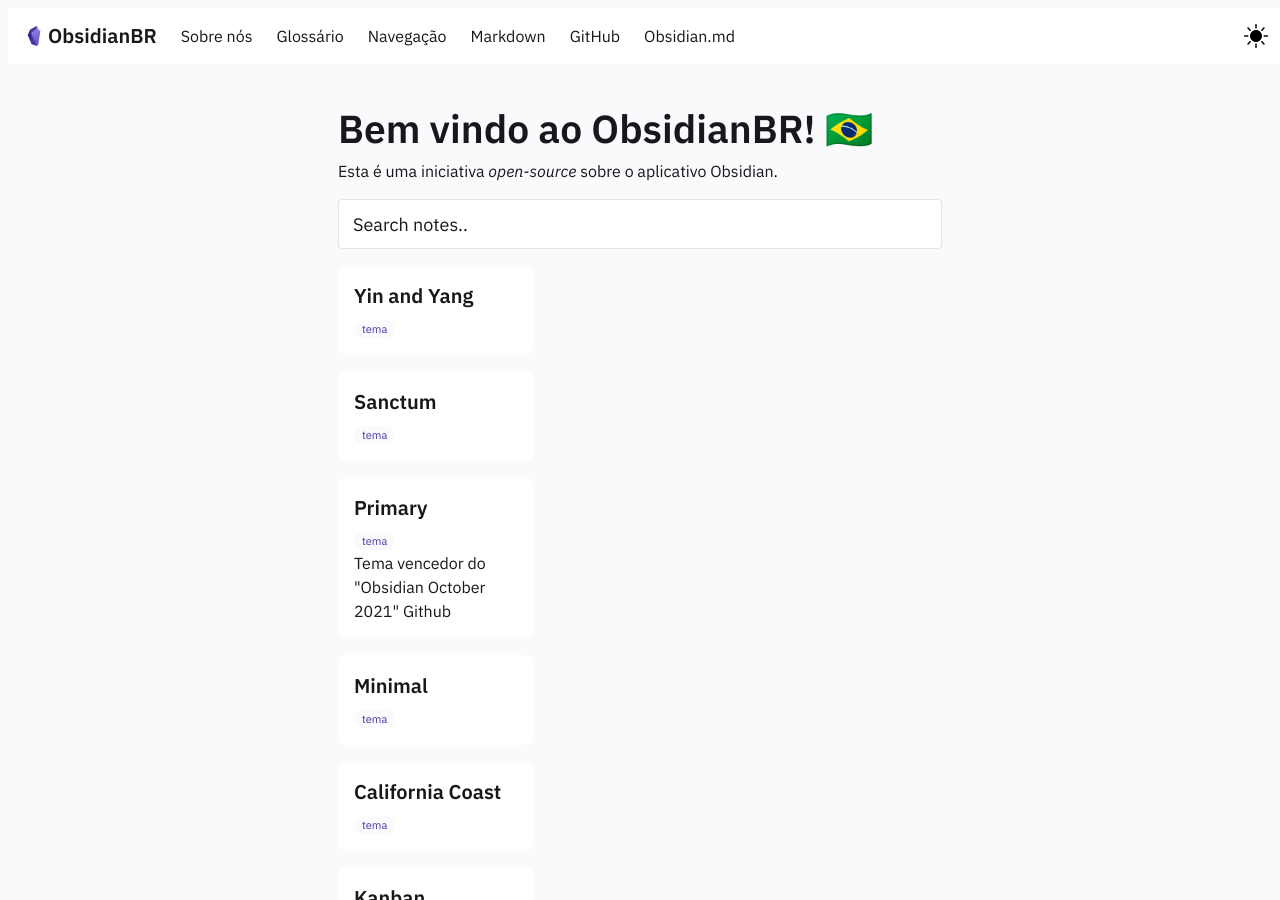
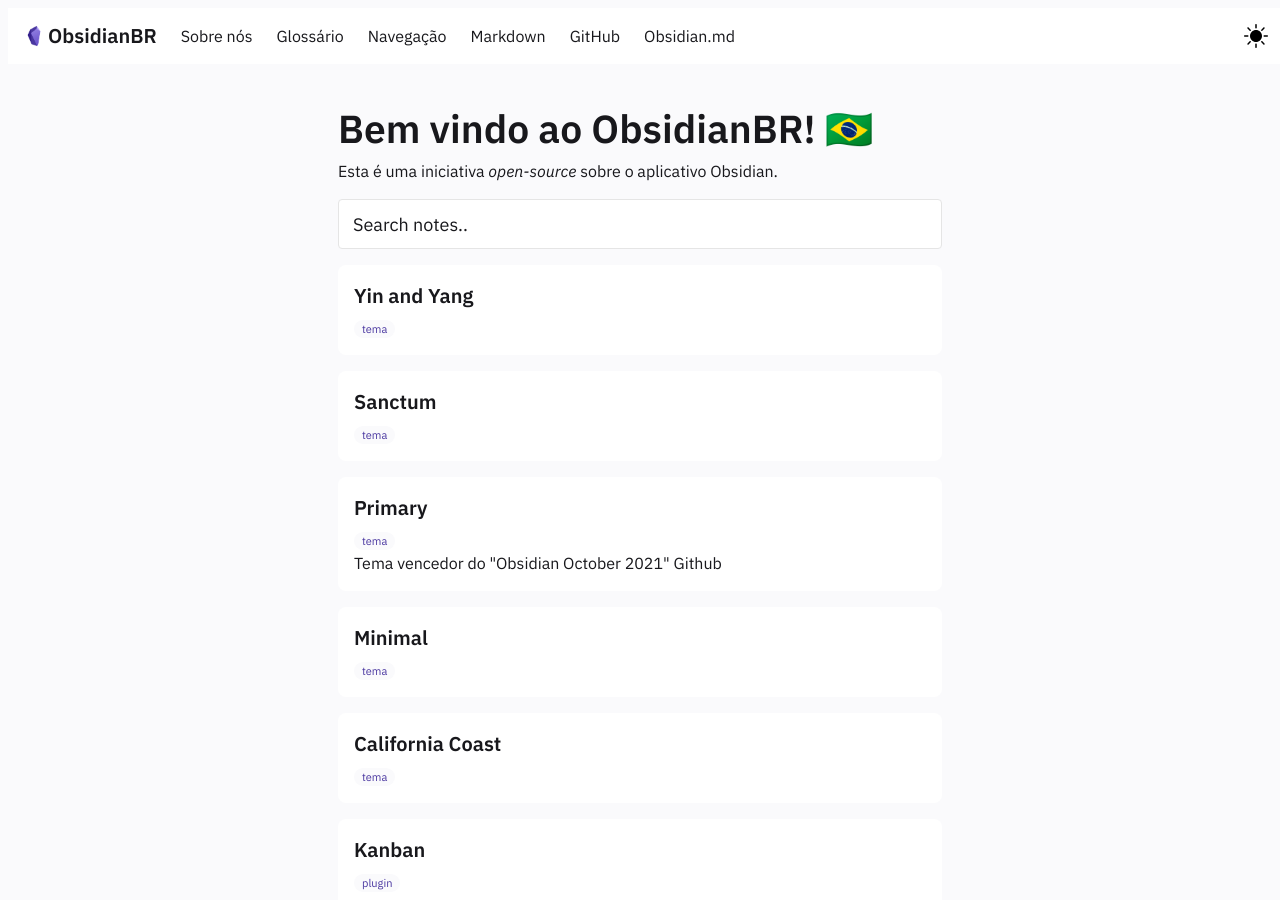
Before and after one commit to obsidianbr/obsidianbr.github.io, a Jekyll site: the page built from pages/index.md, in a window 1280 px wide and 900 px high. Built offline with Jekyll 4.4.1, drawn with Linux system fonts in a browser that asks for light colours.

Commit message:
Update Feed.html

```diff
--- a/_includes/Feed.html
+++ b/_includes/Feed.html
@@ -43,7 +43,7 @@
 {% assign note_items = site.notes | sort: "date" | reverse %}
 {% for note_items in note_items %}
 {%- if note_items.notetype == "feed" -%}
-<div class="cardwrapper block note-cards">
+<div class="block note-cards">
     <div class="box-feed" data-url="{{site.url}}{{note_items.url}}">
         <a href="{{note_items.url}}" style="text-decoration: none;">
             <h4>{{ note_items.title }}</h4>
```
